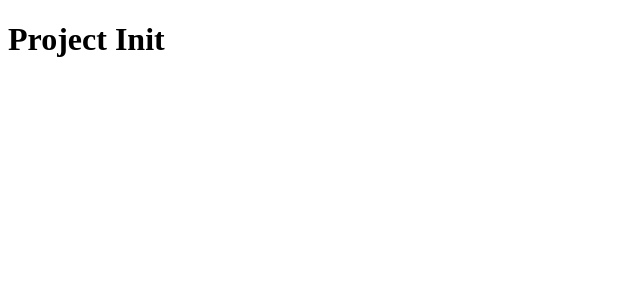
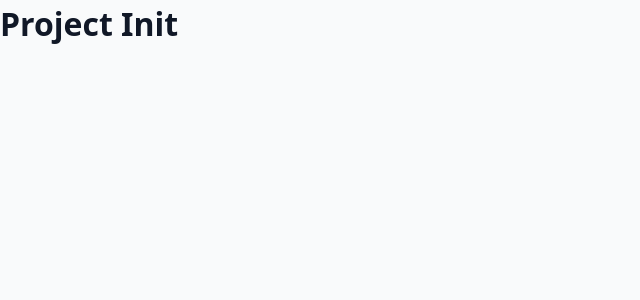
Before and after one commit to mdubelbeis/bug-board, a React (Vite) app in the folder client/: page / in a window 1280 px wide. Shown: the top 300 px of the page, without its empty margins (0-640 px from the left). Built offline with nearby package versions, Linux system fonts and the light colour scheme.

Commit message:
chore: add css reset

```diff
--- a/client/src/index.css
+++ b/client/src/index.css
@@ -0,0 +1,107 @@
+/* =========================
+   CSS Reset / Base
+========================= */
+
+*,
+*::before,
+*::after {
+  box-sizing: border-box;
+}
+
+* {
+  margin: 0;
+  padding: 0;
+}
+
+html {
+  font-size: 100%;
+  scroll-behavior: smooth;
+}
+
+body {
+  min-height: 100vh;
+  font-family:
+    system-ui,
+    -apple-system,
+    BlinkMacSystemFont,
+    'Segoe UI',
+    sans-serif;
+  line-height: 1.5;
+  color: #111827;
+  background: #f9fafb;
+  text-rendering: optimizeLegibility;
+  -webkit-font-smoothing: antialiased;
+}
+
+#root {
+  min-height: 100vh;
+}
+
+img,
+picture,
+video,
+canvas,
+svg {
+  display: block;
+  max-width: 100%;
+}
+
+input,
+button,
+textarea,
+select {
+  font: inherit;
+}
+
+button {
+  cursor: pointer;
+  border: none;
+  background: none;
+}
+
+a {
+  color: inherit;
+  text-decoration: none;
+}
+
+ul,
+ol {
+  list-style: none;
+}
+
+p,
+h1,
+h2,
+h3,
+h4,
+h5,
+h6 {
+  overflow-wrap: break-word;
+}
+
+table {
+  border-collapse: collapse;
+  border-spacing: 0;
+}
+
+/* =========================
+   App Defaults
+========================= */
+
+:root {
+  --color-bg: #f9fafb;
+  --color-surface: #ffffff;
+  --color-border: #e5e7eb;
+  --color-text: #111827;
+  --color-muted: #6b7280;
+  --color-primary: #2563eb;
+  --color-primary-hover: #1d4ed8;
+  --color-danger: #dc2626;
+  --color-success: #16a34a;
+
+  --radius-sm: 0.375rem;
+  --radius-md: 0.5rem;
+  --radius-lg: 0.75rem;
+
+  --shadow-sm: 0 1px 2px rgba(0, 0, 0, 0.05);
+}
```
